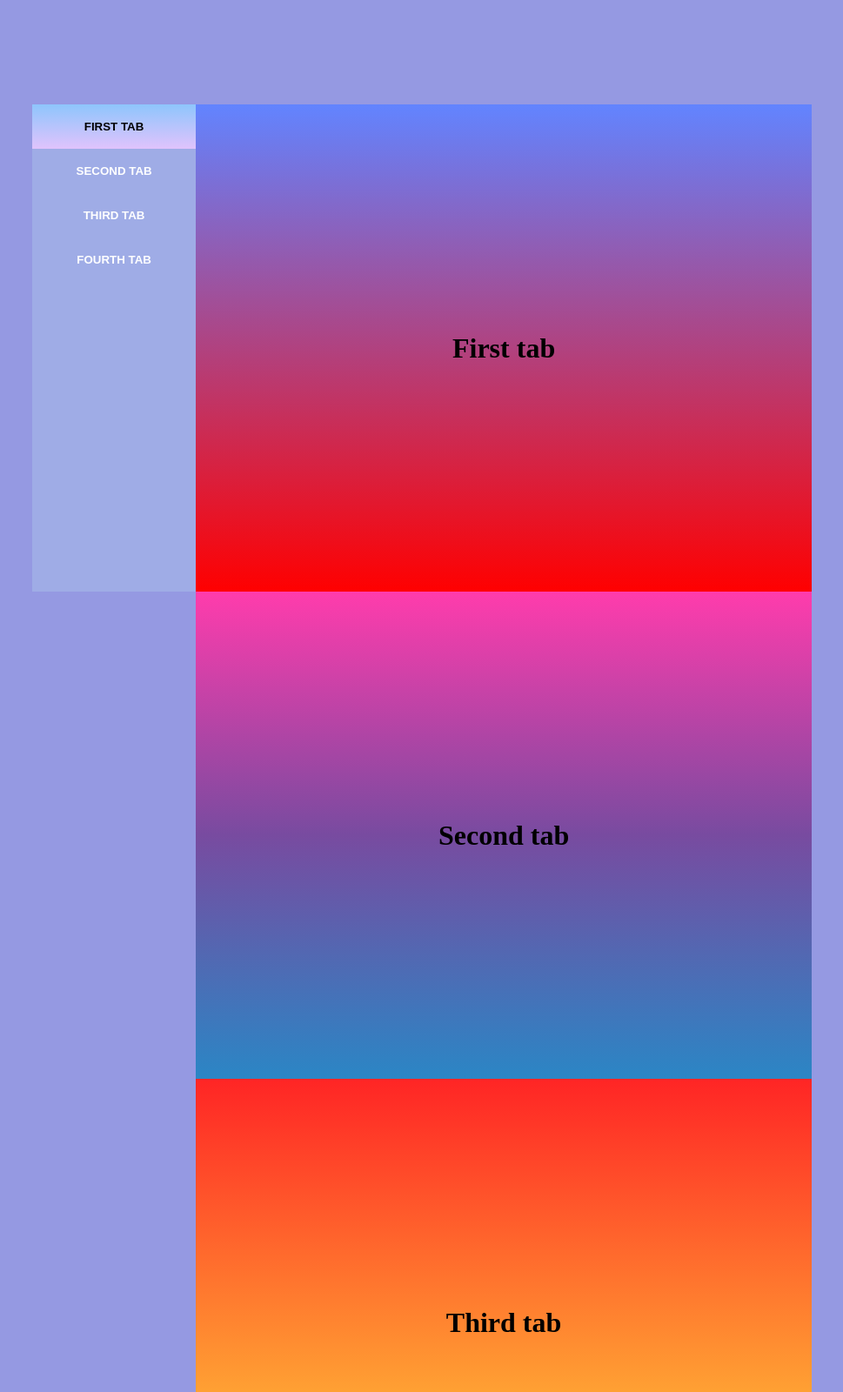
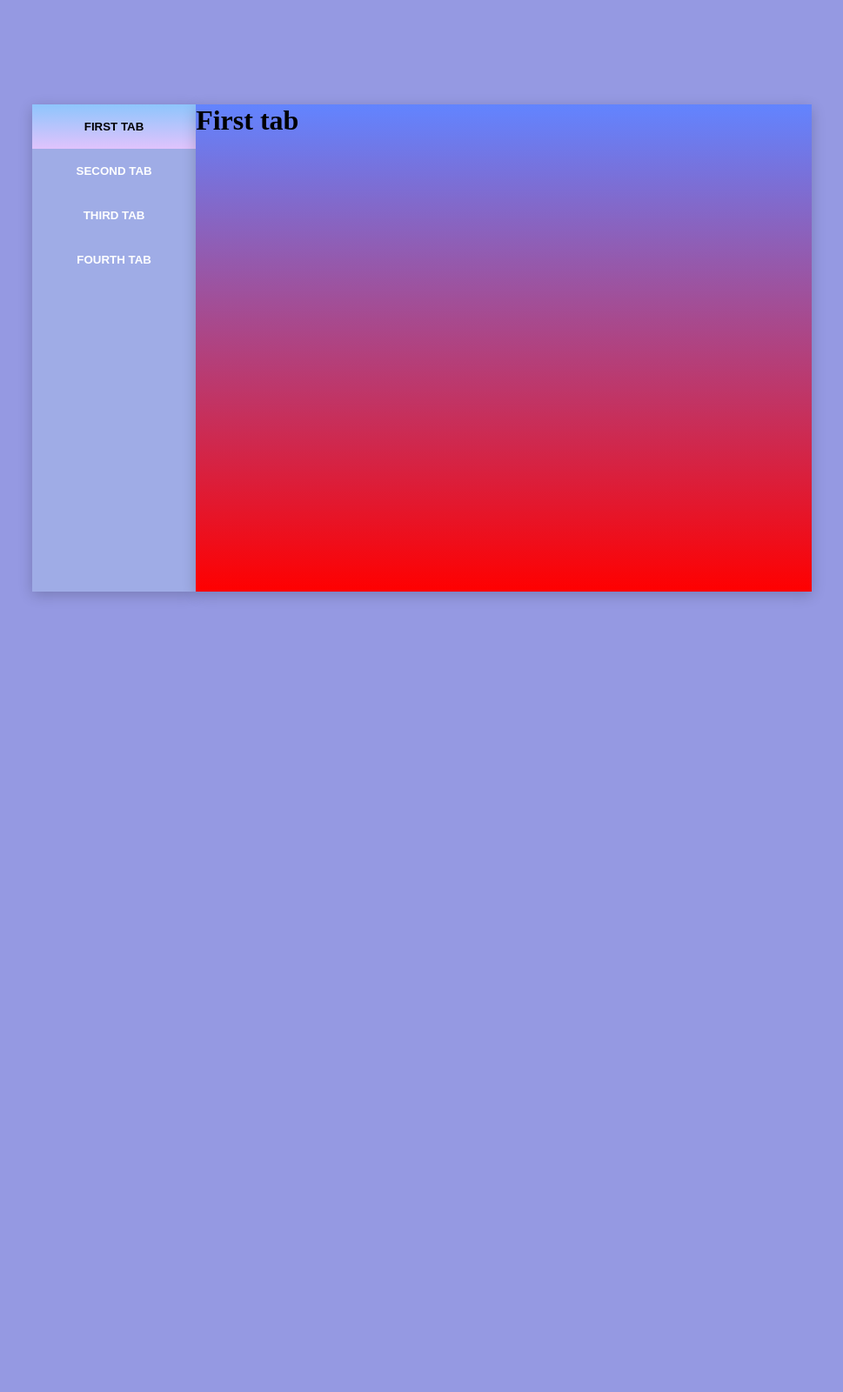
Before and after one commit to Sripton/Tabs, a plain HTML site: page index.html in a window 1280 px wide. Shown: the top 1600 px of the page at 87% size, without its empty margins (155-1124 px from the left). After the commit the page ends 800 px from the top, so only its background shows below. Drawn offline with Linux system fonts and the light colour scheme.

Commit message:
Реализация табов с js

```diff
--- a/index.html
+++ b/index.html
@@ -8,27 +8,41 @@
   </head>
   <body>
     <div class="container">
-      <div class="tab">
-        <button id="tabs1">First tab</button>
-        <button id="tabs2">Second tab</button>
-        <button id="tabs3">Third tab</button>
-        <button id="tabs4">Fourth tab</button>
+
+      <div class="tab__items">
+        <button class="tab__item active">First tab</button>
+        <button class="tab__item">Second tab</button>
+        <button class="tab__item">Third tab</button>
+        <button class="tab__item">Fourth tab</button>
       </div>
 
-      <div class="content__box">
-        <div id="content1">
+      <div class="tab__content">
+        <div
+          class="content"
+          style="background: linear-gradient(#6284ff, #ff0000)"
+        >
           <h1>First tab</h1>
         </div>
-        <div id="content2">
+        <div
+          class="content"
+          style="background: linear-gradient(#ff3cac, #784ba0, #2b86c5)"
+        >
           <h1>Second tab</h1>
         </div>
-        <div id="content3">
+        <div
+          class="content"
+          style="background: linear-gradient(#ff2525, #ffe53b)"
+        >
           <h1>Third tab</h1>
         </div>
-        <div id="content4">
+        <div
+          class="content"
+          style="background: linear-gradient(#fbda61, #ff5acd)"
+        >
           <h1>Fourth tab</h1>
         </div>
       </div>
     </div>
+    <script src="./src/js/script.js"></script>
   </body>
 </html>
--- a/src/css/style.css
+++ b/src/css/style.css
@@ -19,12 +19,13 @@ body {
   background: black;
   background: linear-gradient(#8ec5fc, #e0c3fc);
 }
-.tab {
+.tab__items {
   background: #9face6;
   flex-basis: 21%;
+  box-shadow: 0 4px 15px rgba(0, 0, 0, 0.2);
 }
 
-.tab button {
+.tab__items button {
   width: 100%;
   background: transparent;
   border: 0;
@@ -35,36 +36,21 @@ body {
   text-transform: uppercase;
   cursor: pointer;
 }
-#tabs1 {
+.tab__item.active {
   background: linear-gradient(#8ec5fc, #e0c3fc);
   color: #000;
 }
-.content__box {
+.tab__content {
   background: #8ec5fc;
   flex-basis: 79%;
 }
 
-#content1,
-#content2,
-#content3,
-#content4 {
+.content {
   height: 100%;
   width: 100%;
   display: flex;
   align-items: center;
   justify-content: center;
-  text-align: left;
+  box-shadow: 0 4px 15px rgba(0, 0, 0, 0.2);
+
 }
-#content1 {
-  background: linear-gradient(#6284ff, #ff0000);
-}
-#content2 {
-  background: linear-gradient(#ff3cac, #784ba0, #2b86c5);
-}
-#content3 {
-  background: linear-gradient(#ff2525, #ffe53b);
-}
-
-#content4 {
-  background: linear-gradient(#fbda61, #ff5acd);
-}
--- a/src/js/script.js
+++ b/src/js/script.js
@@ -1,3 +1,32 @@
-window.addEventListener('DOMContentLoaded', () => {
+window.addEventListener("DOMContentLoaded", () => {
+  const tabs = document.querySelectorAll(".tab__item"),
+    tab__items = document.querySelector(".tab__items"),
+    contents = document.querySelectorAll(".content");
 
-})
+  function hideTabs() {
+    contents.forEach((content) => {
+      content.style.display = "none";
+    });
+    tabs.forEach((tab) => {
+      tab.classList.remove("active");
+    });
+  }
+  hideTabs();
+
+  function showTabs(index) {
+    contents[index].style.display = "block";
+    tabs[index].classList.add("active");
+  }
+  showTabs(0);
+
+  tab__items.addEventListener("click", (e) => {
+    if (e.target || e.target.classList.contains("tab__item")) {
+      tabs.forEach((tab, index) => {
+        if (e.target === tab) {
+          hideTabs();
+          showTabs(index);
+        }
+      });
+    }
+  });
+});
```
